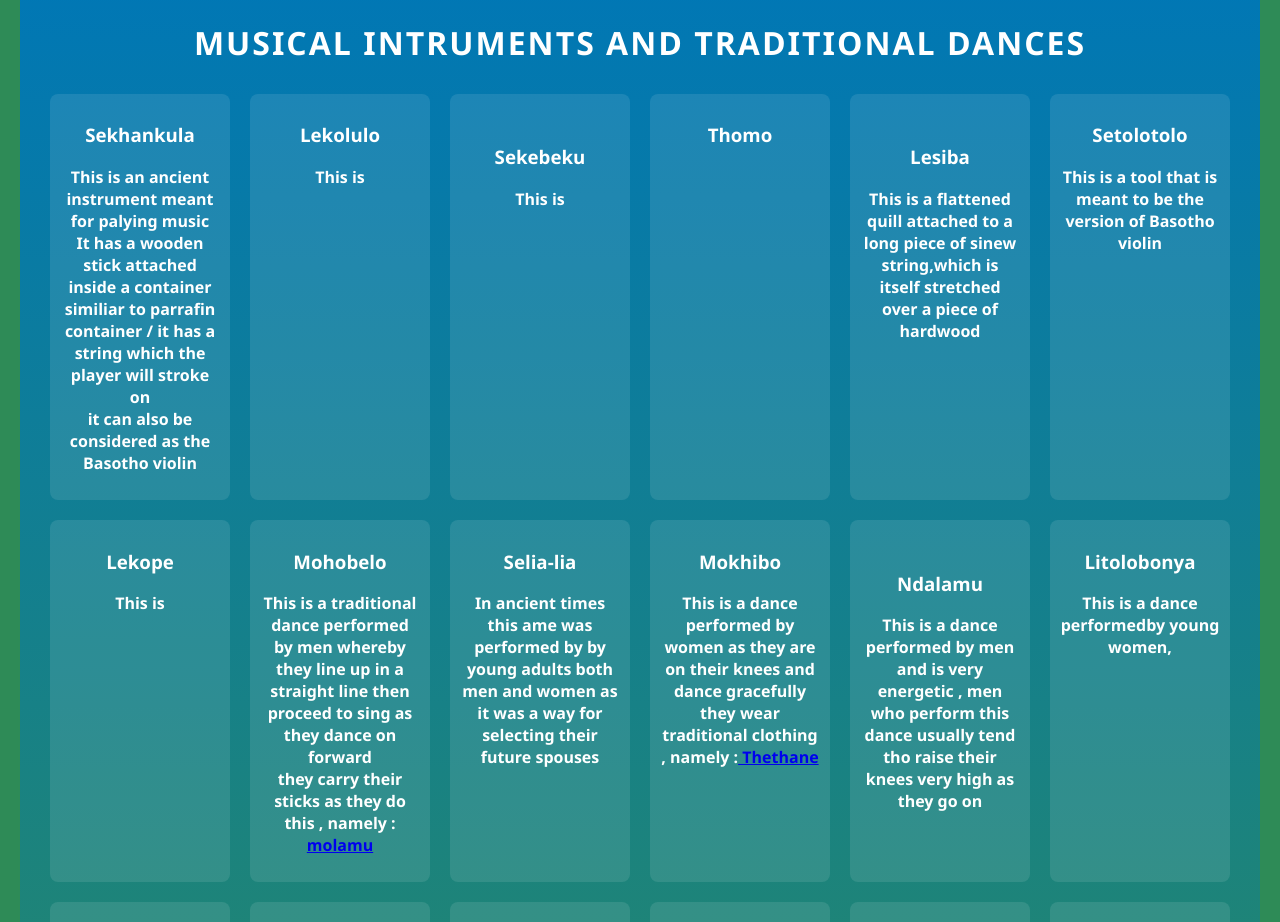
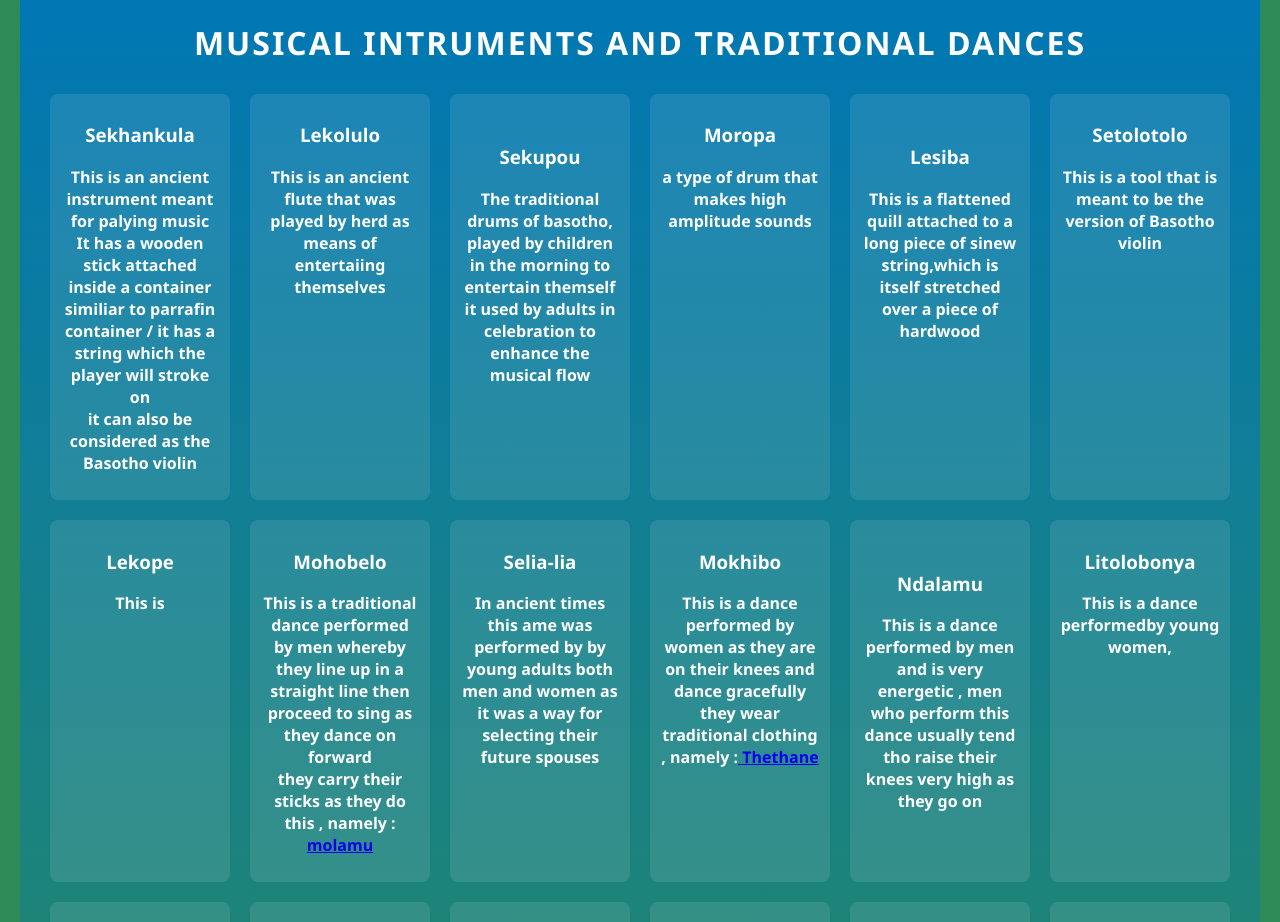
Before and after one commit to LENKA160/Basotho-Heritage-page, a plain HTML site: page music.html in a window 1280 px wide. Shown: the part 920-1842 px from the top of the page. Drawn offline with Linux system fonts and the light colour scheme.

Commit message:
Update music.html

```diff
--- a/music.html
+++ b/music.html
@@ -64,17 +64,17 @@
     <div class="inside-box">
 
         <h3>Lekolulo</h3>
-        <p>This is</p>
+        <p>This is an ancient flute that was played by herd as means of entertaiing themselves</p>
     </div>
     <div class="inside-box">
         <img src="" alt="">
-        <h3>Sekebeku</h3>
-        <p>This is</p>
+        <h3>Sekupou</h3>
+        <p>The traditional drums of basotho, played by children in the morning to entertain themself<br>it used by adults in celebration to enhance the musical flow</p>
     </div>
     <div class="inside-box">
 
-        <h3>Thomo</h3>
-        <p></p>
+        <h3>Moropa</h3>
+        <p>a type of drum that makes high amplitude sounds </p>
     </div>
     <div class="inside-box">
         <img src="" alt="">
```
